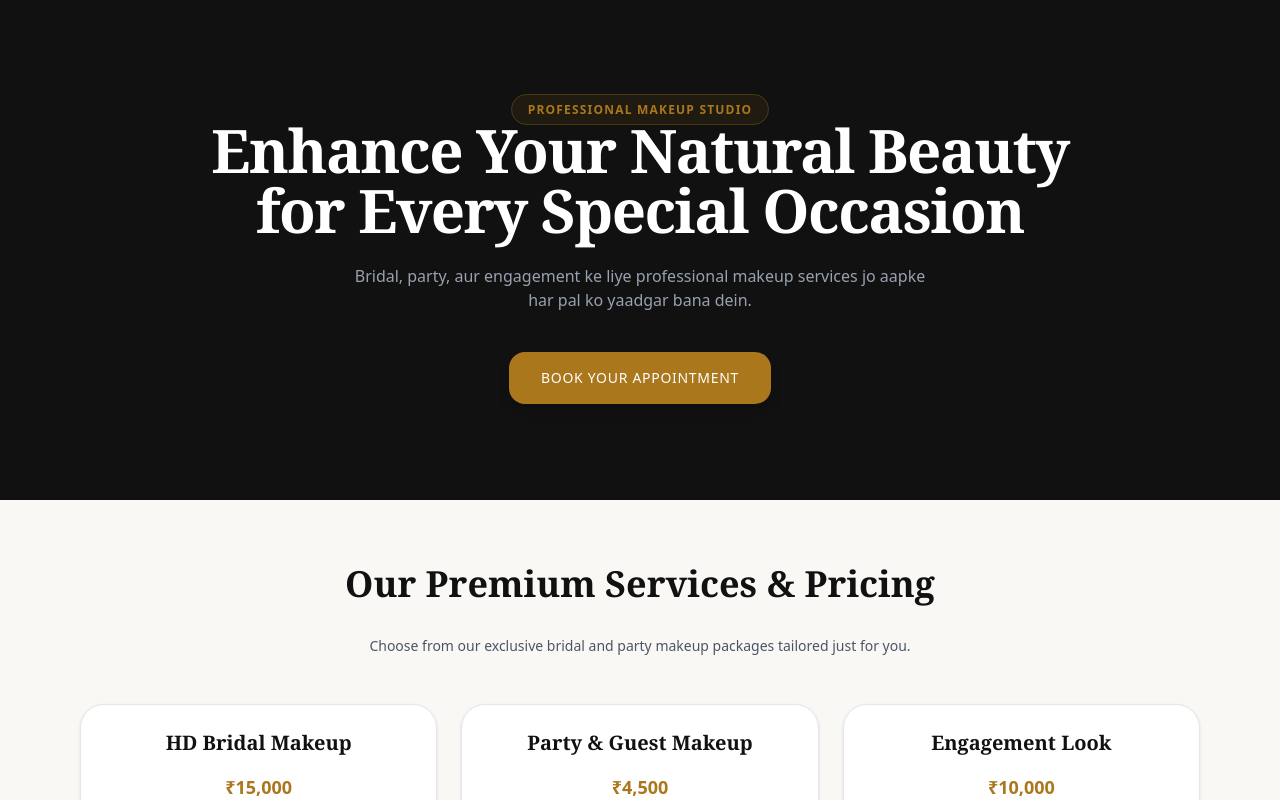
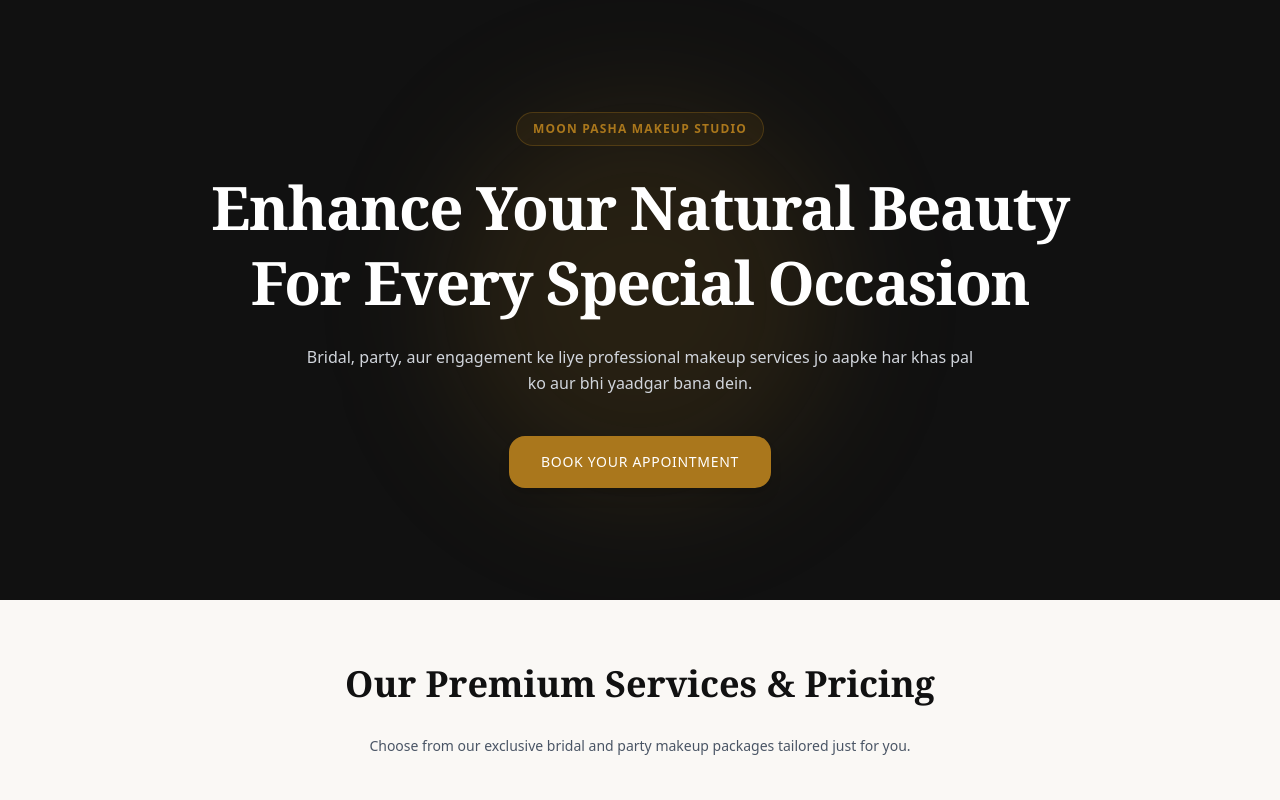
Before and after one commit to moonpasha98/alipagal, a React (Vite) app: page / in a window 1280 px wide. Shown: the top 800 px of the page. Built offline with nearby package versions, Linux system fonts and the light colour scheme.

Commit message:
Update Hero.tsx

```diff
--- a/components/Hero.tsx
+++ b/components/Hero.tsx
@@ -1,26 +1,33 @@
 import React from 'react';
 
 interface HeroProps {
-  onOpenBooking: () => void;
+  onOpenBooking?: () => void;
 }
 
-const Hero: React.FC<HeroProps> = ({ onOpenBooking }) => {
+export default function Hero({ onOpenBooking }: HeroProps) {
   return (
-    <section className="relative bg-[#111111] text-white py-24 px-4 overflow-hidden">
+    <section className="relative bg-[#111111] text-white py-20 md:py-28 px-4 overflow-hidden">
+      {/* Background Glow */}
+      <div className="absolute top-1/2 left-1/2 -translate-x-1/2 -translate-y-1/2 w-96 h-96 bg-[#AA771C]/15 blur-3xl rounded-full pointer-events-none" />
+
       <div className="max-w-4xl mx-auto text-center space-y-6 relative z-10">
-        <span className="text-[#AA771C] text-xs font-semibold uppercase tracking-widest bg-[#AA771C]/10 px-4 py-1.5 rounded-full border border-[#AA771C]/30">
-          Professional Makeup Studio
+        <span className="text-[#AA771C] text-xs font-semibold uppercase tracking-widest bg-[#AA771C]/10 px-4 py-2 rounded-full border border-[#AA771C]/30 inline-block">
+          Moon Pasha Makeup Studio
         </span>
-        <h1 className="font-serif text-4xl md:text-6xl font-bold tracking-tight">
-          Enhance Your Natural Beauty for Every Special Occasion
+
+        <h1 className="font-serif text-4xl sm:text-5xl md:text-6xl font-bold tracking-tight text-white leading-tight">
+          Enhance Your Natural Beauty <br className="hidden sm:inline" /> For Every Special Occasion
         </h1>
-        <p className="text-gray-400 text-sm md:text-base max-w-xl mx-auto">
-          Bridal, party, aur engagement ke liye professional makeup services jo aapke har pal ko yaadgar bana dein.
+
+        <p className="text-gray-300 text-sm md:text-base max-w-2xl mx-auto font-light leading-relaxed">
+          Bridal, party, aur engagement ke liye professional makeup services jo aapke har khas pal ko aur bhi yaadgar bana dein.
         </p>
-        <div className="pt-4">
+
+        <div className="pt-4 flex justify-center">
           <button
+            type="button"
             onClick={onOpenBooking}
-            className="px-8 py-4 bg-[#AA771C] hover:bg-[#916216] text-white font-medium rounded-2xl shadow-lg transition-colors text-sm uppercase tracking-wider"
+            className="px-8 py-4 bg-[#AA771C] hover:bg-[#916216] text-white font-medium rounded-2xl shadow-lg transition-all duration-300 text-sm uppercase tracking-wider"
           >
             Book Your Appointment
           </button>
@@ -28,6 +35,4 @@
       </div>
     </section>
   );
-};
-
-export default Hero;
+}
```
